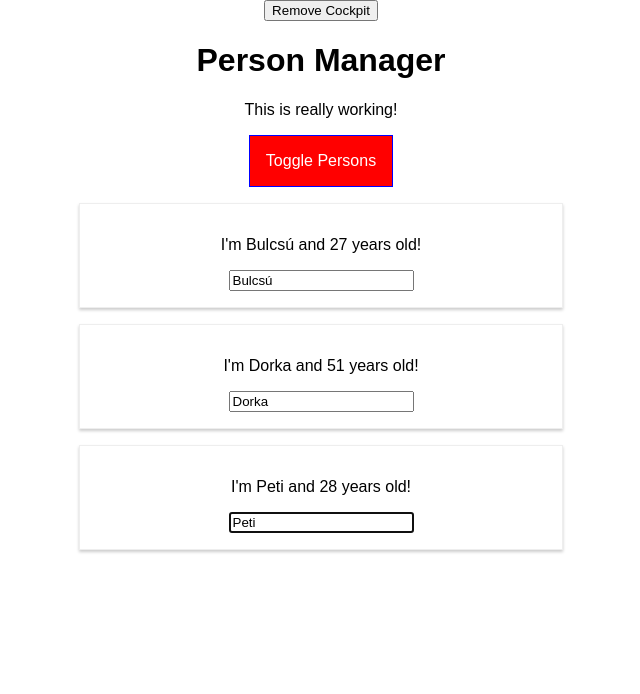
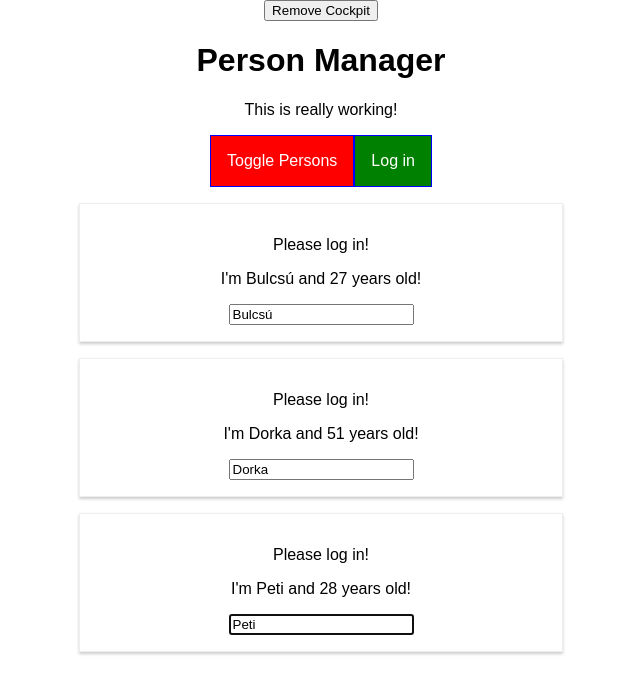
Before and after one commit to BulcsuFarmasi/react-course, a React app: page / in a window 1280 px wide. Shown: the top 694 px of the page, without its empty margins (319-959 px from the left). Built offline with nearby package versions, Linux system fonts and the light colour scheme.

Commit message:
create context and use context provider and consumer

```diff
--- a/src/components/Cockpit/Cockpit.js
+++ b/src/components/Cockpit/Cockpit.js
@@ -45,6 +45,7 @@
       <button ref={toggleBtnRef} className={btnClass} onClick={props.clicked}>
         Toggle Persons
       </button>
+      <button onClick={props.login}>Log in</button>
     </div>
   );
 };
--- a/src/components/Persons/Person/Person.js
+++ b/src/components/Persons/Person/Person.js
@@ -19,6 +19,7 @@
     console.log("[Person.js] rendering...");
     return (
       <Aux>
+        {this.props.isAuth ? <p>Authenticated!</p> : <p>Please log in!</p>}
         <p key="i1" onClick={this.props.clicked}>
           I'm {this.props.name} and {this.props.age} years old!
         </p>
--- a/src/components/Persons/Persons.js
+++ b/src/components/Persons/Persons.js
@@ -1,6 +1,7 @@
 import React, { PureComponent } from "react";
 
 import Person from "./Person/Person";
+import AuthContext from "../../context/auth-context";
 
 class Persons extends PureComponent {
   // static getDerivedStateFromProps(state, props) {
@@ -46,7 +47,10 @@
 
   render() {
     console.log("[Persons.js] rendering...");
-    return this.props.persons.map((person, index) => {
+    return (
+      <AuthContext.Consumer>
+        {context =>
+          this.props.persons.map((person, index) => {
             return (
               <Person
                 name={person.name}
@@ -54,9 +58,13 @@
                 key={person.id}
                 clicked={() => this.props.clicked(index)}
                 changed={event => this.props.changed(event, person.id)}
+                isAuth={this.props.isAuthenticated}
               />
             );
-    });
+          })
+        }
+      </AuthContext.Consumer>
+    );
   }
 }
 
--- a/src/containers/App.js
+++ b/src/containers/App.js
@@ -4,6 +4,7 @@
 import Cockpit from "../components/Cockpit/Cockpit";
 import withClass from "../hoc/withClass";
 import Aux from "../hoc/Auxiliary";
+import AuthContext from "../context/auth-context";
 
 class App extends Component {
   constructor(props) {
@@ -20,7 +21,8 @@
     otherState: "some other value",
     showPersons: false,
     showCockpit: true,
-    changeCounter: 0
+    changeCounter: 0,
+    authenticated: false
   };
 
   static getDerivedStateFromProps(props, state) {
@@ -68,6 +70,10 @@
     });
   };
 
+  loginHander = () => {
+    this.setState({ authenticated: true });
+  };
+
   deletePersonHandler = personIndex => {
     // const persons = this.state.persons.slice();
     const persons = [...this.state.persons];
@@ -90,6 +96,7 @@
           persons={this.state.persons}
           clicked={this.deletePersonHandler}
           changed={this.nameChangedHandler}
+          isAuthenticated={this.state.authenticated}
         />
       );
     }
@@ -99,15 +106,23 @@
         <button onClick={() => this.setState({ showCockpit: false })}>
           Remove Cockpit
         </button>
+        <AuthContext.Provider
+          value={{
+            authenticated: this.state.authenticated,
+            login: this.loginHander
+          }}
+        >
           {this.state.showCockpit ? (
             <Cockpit
               title={this.props.appTitle}
               showPersons={this.state.showPersons}
               personsLength={this.state.persons.length}
               clicked={this.togglePersonsHandler}
+              login={this.loginHander}
             />
           ) : null}
           {persons}
+        </AuthContext.Provider>
       </Aux>
     );
     // return React.createElement('div', {className: 'App'}, React.createElement('h1', null, 'Does this work now?'));
--- /dev/null
+++ b/src/context/auth-context.js
@@ -0,0 +1,8 @@
+import React from "react";
+
+const authContext = React.createContext({
+  authenticated: false,
+  login: () => {}
+});
+
+export default authContext;
```
Lines whose indentation alone changed are shown as unchanged.
